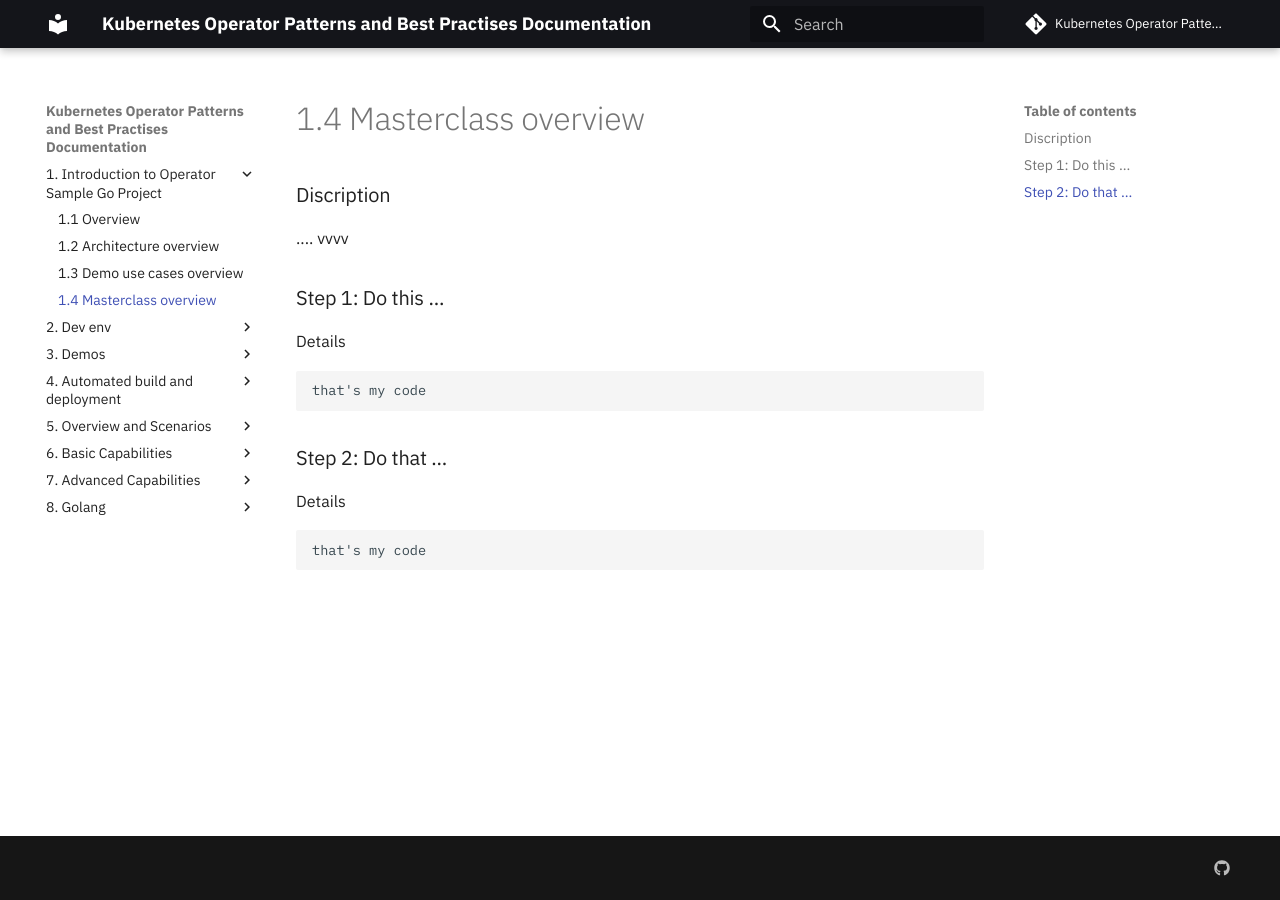
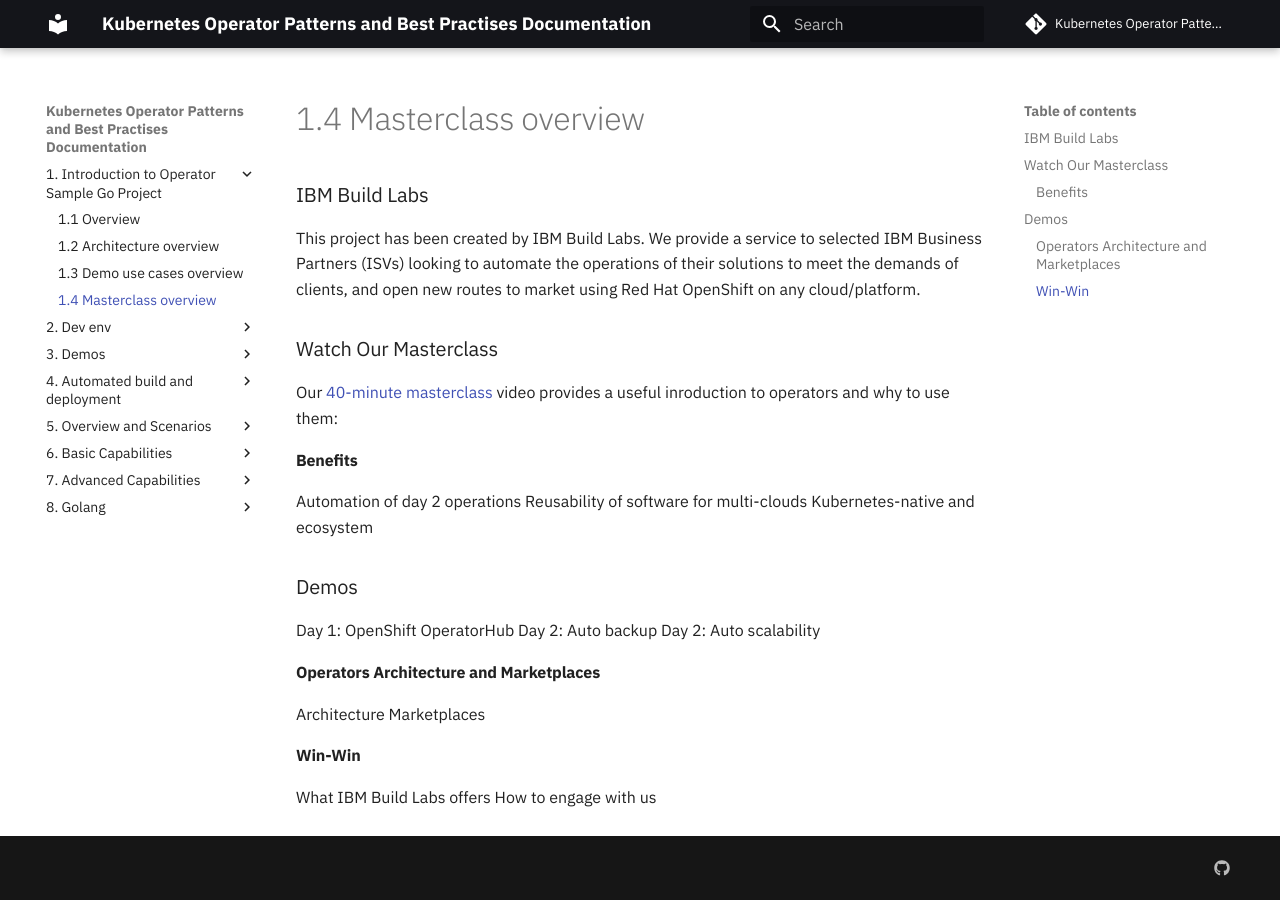
Before and after one commit to IBM/operator-sample-go-documentation, an MkDocs documentation site: the page built from documentation/masterclass.md, in a window 1280 px wide. Built offline with MkDocs 1.6.1 and Material for MkDocs 9.7.7, drawn with Linux system fonts in a browser that asks for light colours; comment, search, counter and statistics services are not loaded.

Commit message:
doc updates masterclass

````diff
--- a/documentation/masterclass.md
+++ b/documentation/masterclass.md
@@ -1,21 +1,27 @@
 # 1.4 Masterclass overview
 
-### Discription
+### IBM Build Labs
 
-.... vvvv
+This project has been created by IBM Build Labs.  We provide a service to selected IBM Business Partners (ISVs) looking to automate the operations of their solutions to meet the demands of clients, and open new routes to market using Red Hat OpenShift on any cloud/platform.
 
-### Step 1: Do this ...
+### Watch Our Masterclass
 
-Details
+Our [40-minute masterclass](https://www.youtube.com/watch?v=D6njEyXPieg&t=899s) video provides a useful inroduction to operators and why to use them:
 
-```sh
-that's my code
-```
+####Benefits
+Automation of day 2 operations
+Reusability of software for multi-clouds
+Kubernetes-native and ecosystem
 
-### Step 2: Do that ...
+###Demos
+Day 1: OpenShift OperatorHub
+Day 2: Auto backup
+Day 2: Auto scalability
 
-Details
+####Operators Architecture and Marketplaces
+Architecture
+Marketplaces
 
-```sh
-that's my code
-```
+####Win-Win
+What IBM Build Labs offers
+How to engage with us
````
